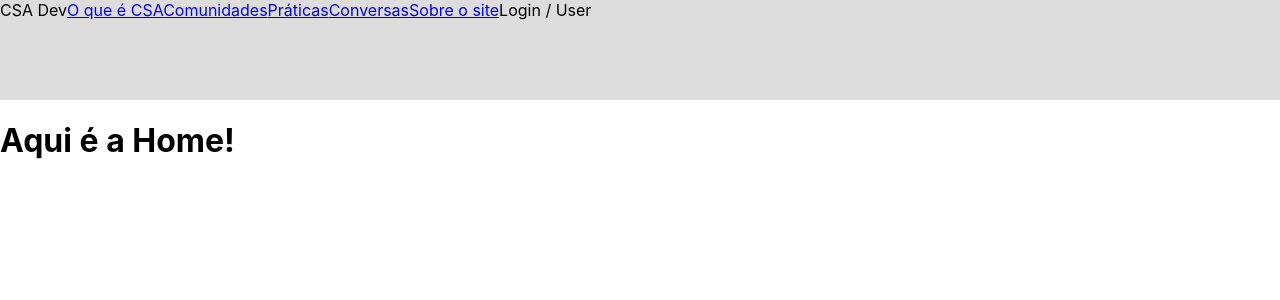
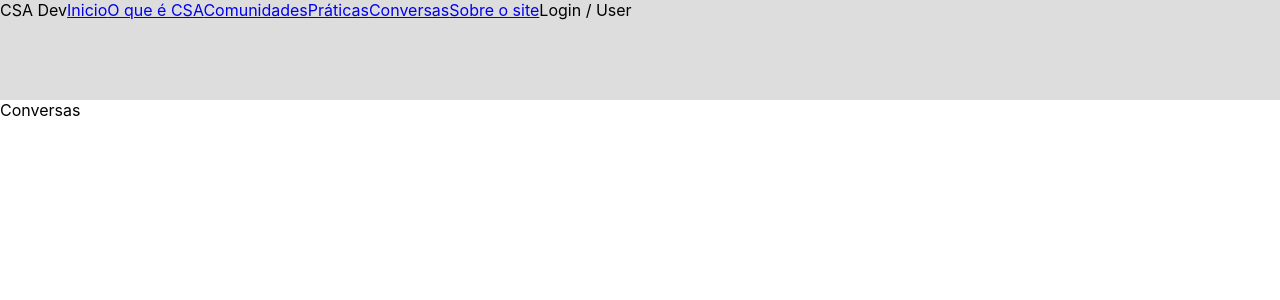
Before and after one commit to mashiro11/projeto-csa-frontend, a React (Create React App) app: page /conversas in a window 1280 px wide. Shown: the top 300 px of the page. Built offline with nearby package versions, Linux system fonts and the light colour scheme.

Commit message:
Application main pages

```diff
--- a/src/App.js
+++ b/src/App.js
@@ -6,15 +6,23 @@ import Navbar from './components/Navbar'
 
 //Application main pages
 import Home from './Pages/Home'
+import About from './Pages/About'
+import Csas from './Pages/Csas'
+import Routines from './Pages/Routines'
+import Topics from './Pages/Topics'
+import WhatIs from './Pages/WhatIs'
 
 function App() {
   return (
     <div className="App">
         <Navbar />
         <Switch>
-          <Route path="/">
-            <Home />
-          </Route>
+          <Route exact path="/" component={Home} />
+          <Route path="/sobre" component={About} />
+          <Route exact path="/csas" component={Csas} />
+          <Route exact path="/rotinas" component={Routines} />
+          <Route exact path="/conversas" component={Topics} />
+          <Route exact path="/o-que-e-csa" component={WhatIs} />
         </Switch>
     </div>
   );
--- /dev/null
+++ b/src/Pages/About/index.js
@@ -0,0 +1,8 @@
+import React from 'react'
+
+const About = () => {
+  return (
+    <div>Sobre</div>
+  )
+}
+export default About
--- /dev/null
+++ b/src/Pages/Csas/index.js
@@ -0,0 +1,8 @@
+import React from 'react'
+
+const Csas = () => {
+  return (
+    <div>Csas</div>
+  )
+}
+export default Csas
--- /dev/null
+++ b/src/Pages/Routines/index.js
@@ -0,0 +1,8 @@
+import React from 'react'
+
+const Routines = () => {
+  return (
+    <div>Rotinas</div>
+  )
+}
+export default Routines
--- /dev/null
+++ b/src/Pages/Topics/index.js
@@ -0,0 +1,8 @@
+import React from 'react'
+
+const Topics = () => {
+  return (
+    <div>Conversas</div>
+  )
+}
+export default Topics
--- /dev/null
+++ b/src/Pages/WhatIs/index.js
@@ -0,0 +1,8 @@
+import React from 'react'
+
+const WhatIs = () => {
+  return (
+    <div>O que é CSA</div>
+  )
+}
+export default WhatIs
--- a/src/applicationPages.js
+++ b/src/applicationPages.js
@@ -1,5 +1,9 @@
 const applicationPages = {
-  ABOUT_CSA: {
+  HOME:{
+    text: "Inicio",
+    link: "/"
+  },
+  WHAT_IS: {
     text: "O que é CSA",
     link: "/o-que-e-csa"
   },
@@ -13,7 +17,7 @@ const applicationPages = {
   },
   TOPICS: {
     text:"Conversas",
-    link: "/topicos"
+    link: "/conversas"
   },
   ABOUT:{
       text: "Sobre o site",
```
